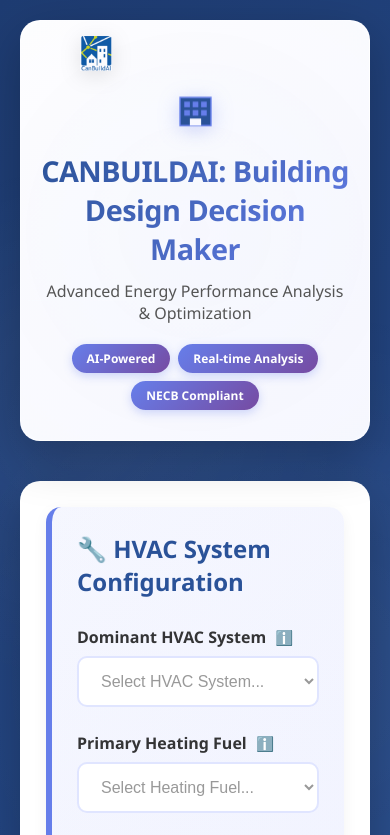
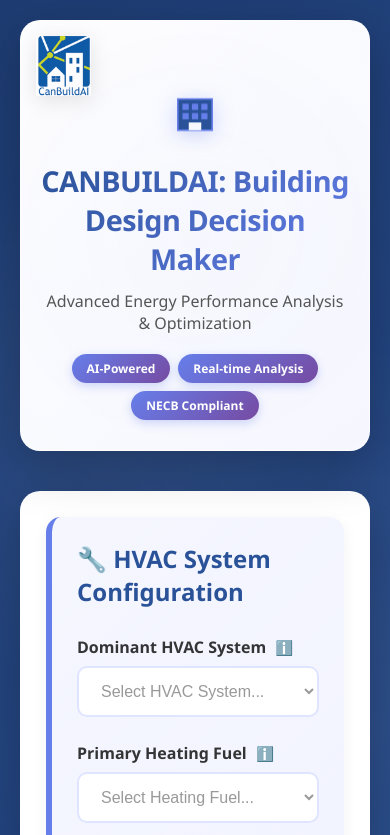
Before and after one commit to navidshh/canbuildai-retrofit-module, a plain HTML site: page index.html in a window 390 px wide. Shown: the top 835 px of the page. Drawn offline with Linux system fonts and the light colour scheme.

Commit message:
Restore original logo and icon sizes

```diff
--- a/styles.css
+++ b/styles.css
@@ -68,10 +68,10 @@
     position: absolute;
     top: 20px;
     left: 20px;
-    width: 150px !important;
-    height: auto !important;
-    max-height: 50px;
-    max-width: 150px;
+    max-height: 80px;
+    max-width: 250px;
+    height: auto;
+    width: auto;
     object-fit: contain;
     filter: drop-shadow(0 4px 10px rgba(0, 0, 0, 0.1));
     transition: all 0.3s ease;
@@ -91,17 +91,14 @@
 }
 
 .building-icon {
-    width: 60px !important;
-    height: 60px !important;
-    max-height: 60px;
-    max-width: 60px;
+    max-height: 70px;
+    max-width: 70px;
+    height: auto;
+    width: auto;
     object-fit: contain;
     animation: float 3s ease-in-out infinite;
     filter: drop-shadow(0 4px 10px rgba(102, 126, 234, 0.3));
     margin-bottom: 15px;
-    display: block;
-    margin-left: auto;
-    margin-right: auto;
 }
 
 @keyframes float {
@@ -563,16 +560,13 @@
     .company-logo {
         top: 15px;
         left: 15px;
-        width: 120px !important;
-        max-height: 35px;
-        max-width: 120px;
+        max-height: 60px;
+        max-width: 180px;
     }
 
     .building-icon {
-        width: 45px !important;
-        height: 45px !important;
-        max-height: 45px;
-        max-width: 45px;
+        max-height: 50px;
+        max-width: 50px;
     }
 
     header h1 {
```
